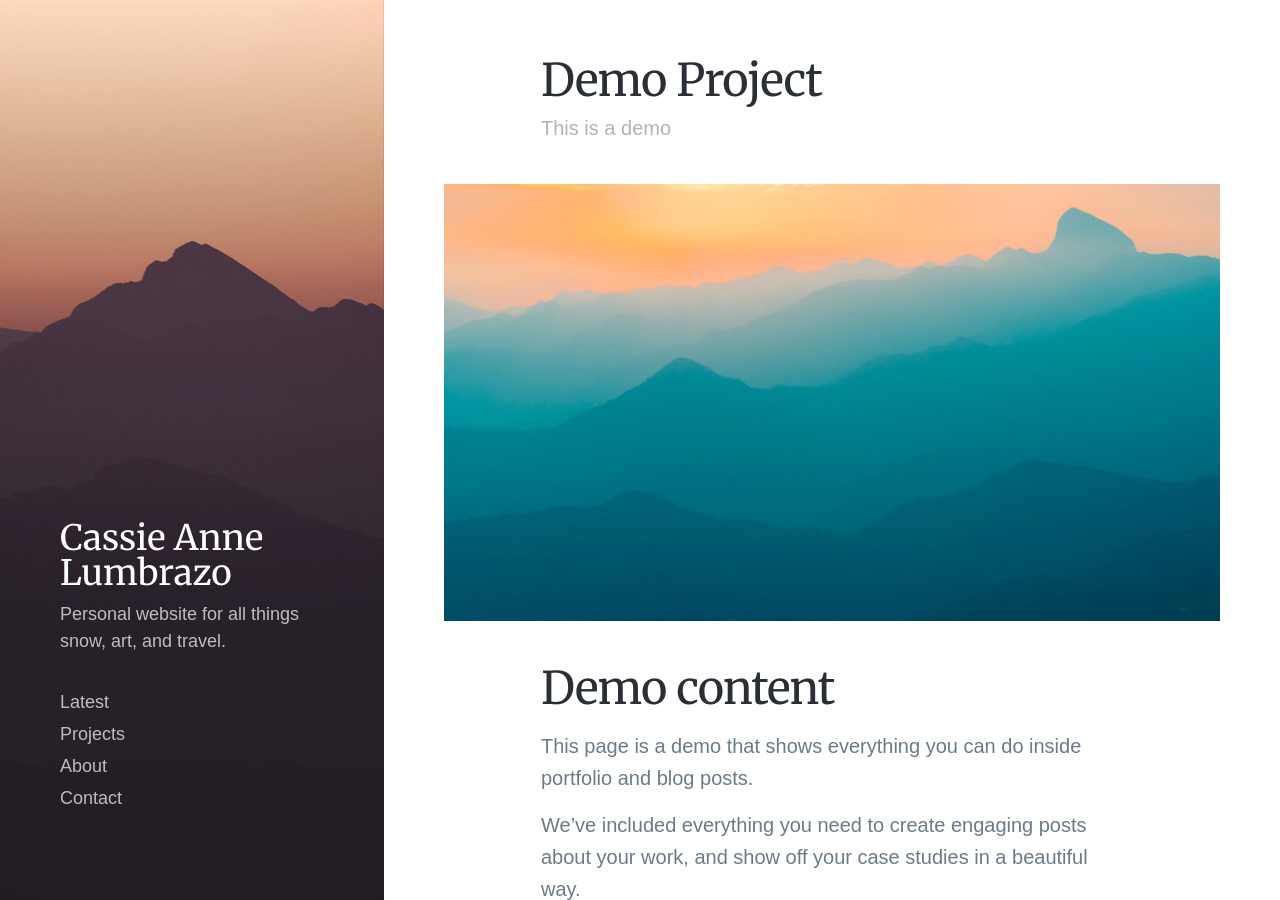
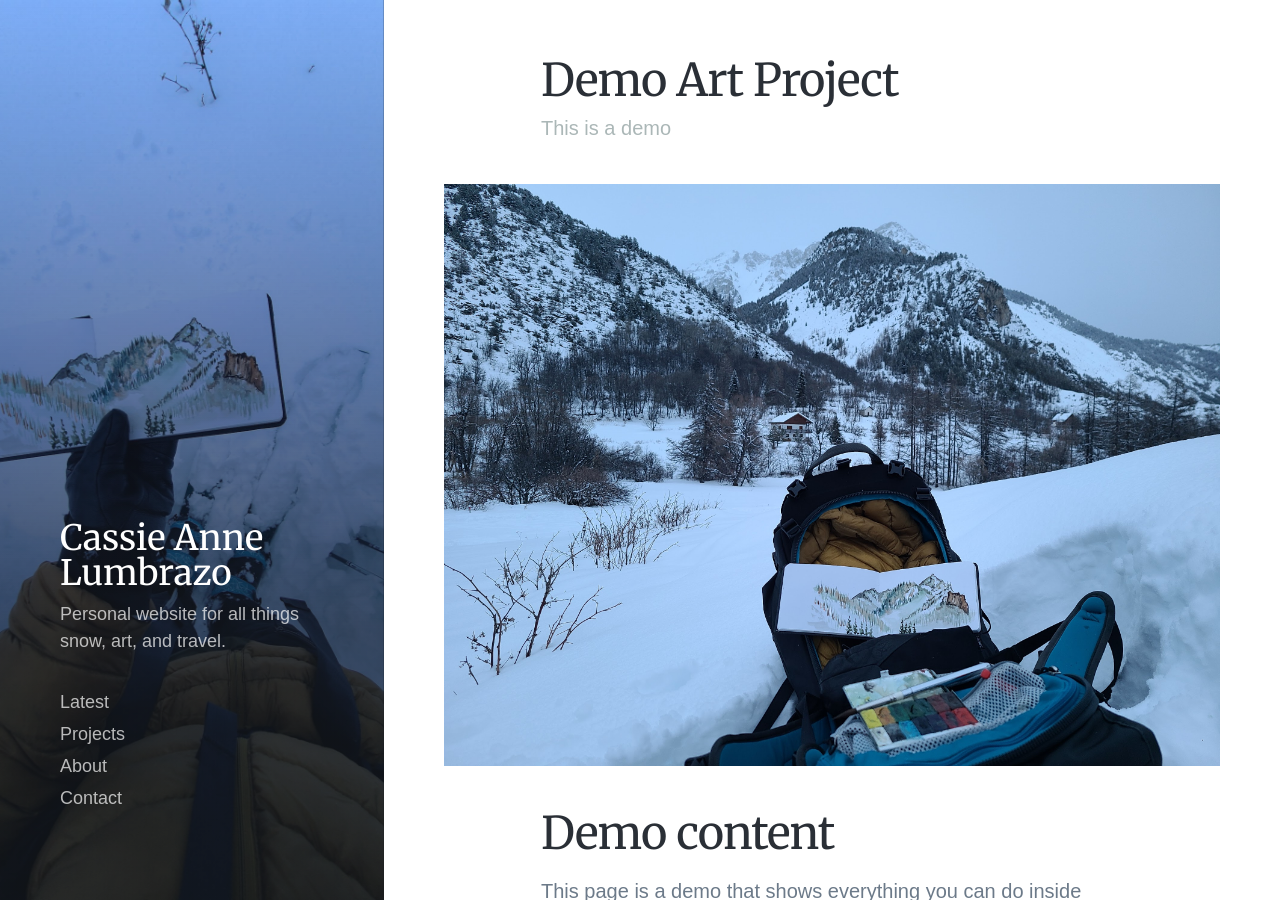
Before and after one commit to cassielumbrazo/cassielumbrazo.github.io, a Jekyll site: the page built from _projects/2018-06-30-demo-project.md, in a window 1280 px wide and 900 px high. Built offline with Jekyll 4.4.1, drawn with Linux system fonts in a browser that asks for light colours; nearby versions of some CDN libraries; some web fonts are replaced.

Commit message:
updating images

```diff
--- a/_projects/2018-06-30-demo-project.md
+++ b/_projects/2018-06-30-demo-project.md
@@ -1,11 +1,11 @@
 ---
-title: 'Demo Project'
+title: 'Demo Art Project'
 subtitle: 'This is a demo'
 date: 2018-06-30 00:00:00
-featured_image: '/images/demo/demo-square.jpg'
+featured_image: '/images/art/nevache/touring_painting.jpg'
 ---
 
-![](/images/demo/demo-landscape.jpg)
+![](/images/art/nevache/backpack_painting.jpg)
 
 ## Demo content
 
```
